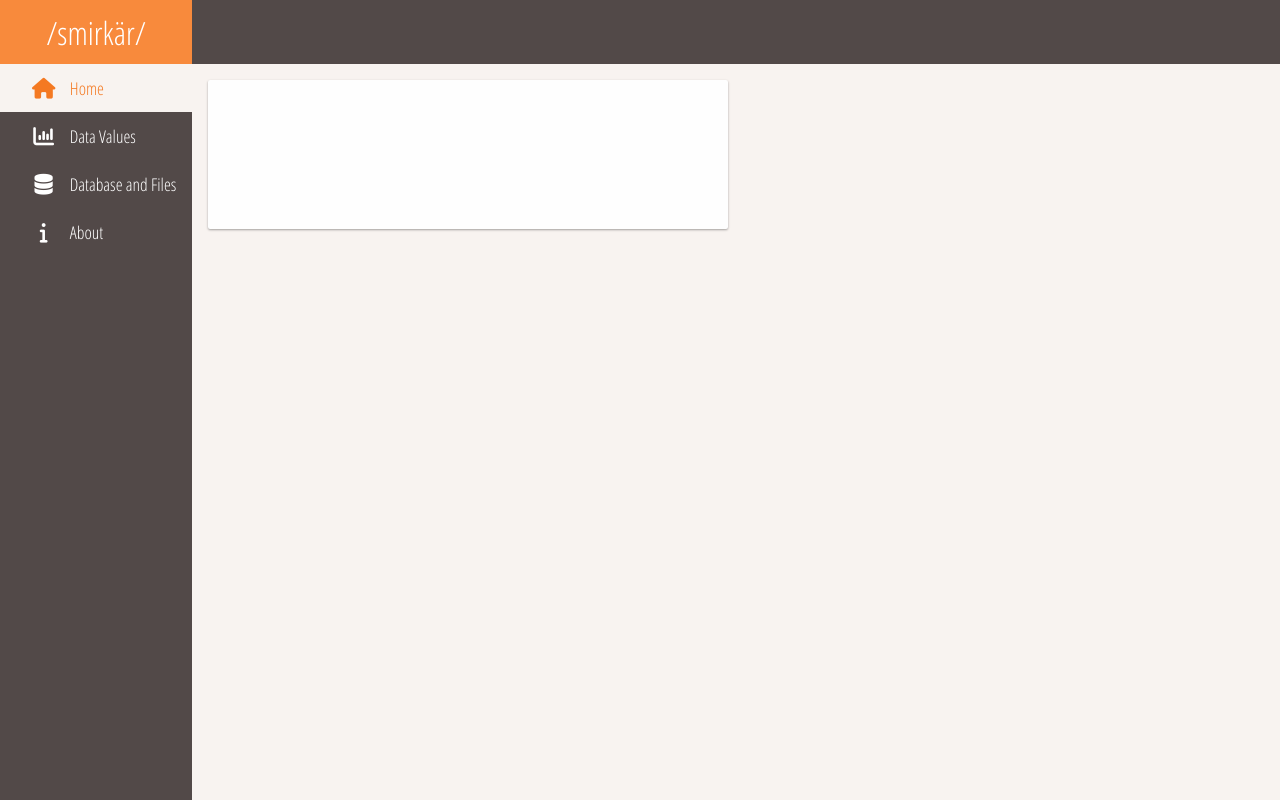
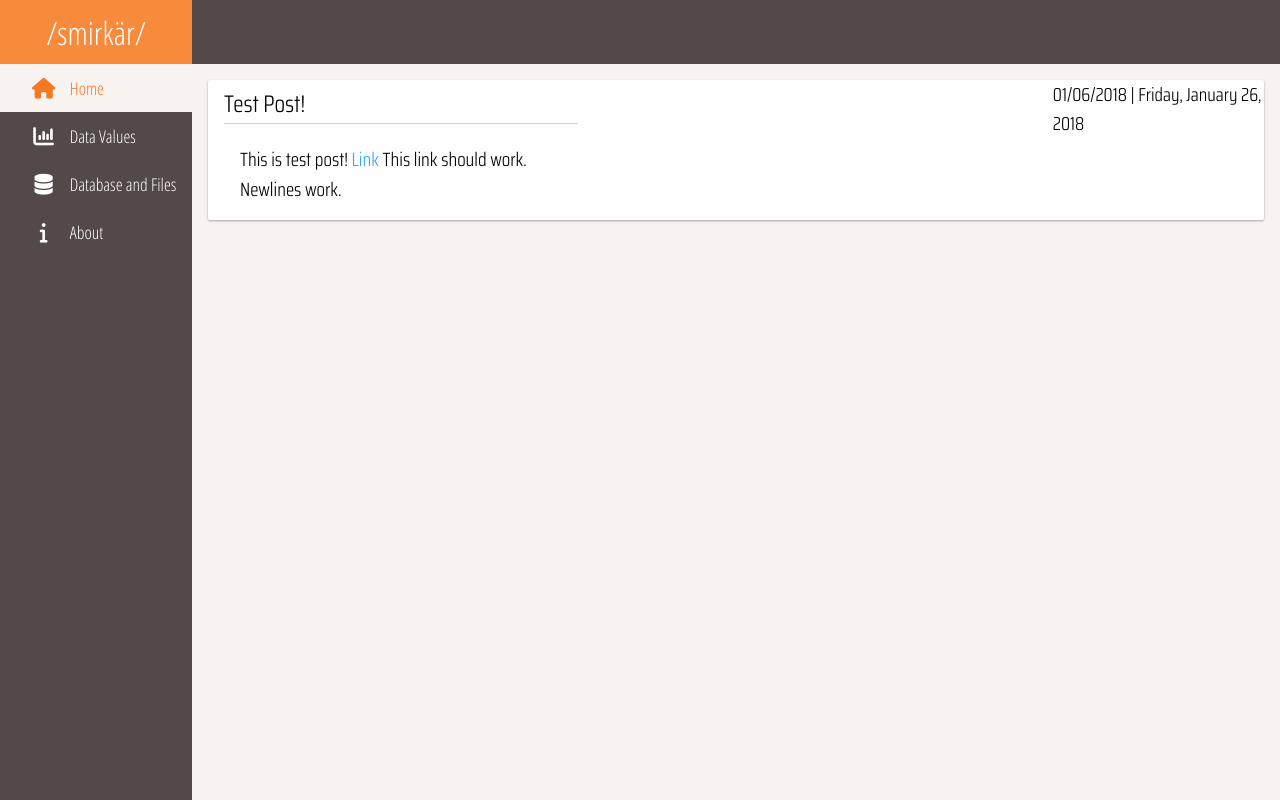
Before and after one commit to yamanq/smearcar-db, a Flask app: page / in a window 1280 px wide. Run offline with Flask 2, Linux system fonts and the light colour scheme; data that the repository does not hold is empty; some libraries are stand-ins or nearby versions.

Commit message:
Home page post function, css/animation changes

```diff
--- a/static/index.css
+++ b/static/index.css
@@ -203,9 +203,15 @@ a {
 	grid-gap: 2vh;
 }
 
-#home, #dataValues {
+ #dataValues {
 	grid-template-columns: 1fr 1fr;
 	grid-template-rows: 2fr 5fr 2fr;
+}
+
+#home {
+	display: block;
+
+	opacity: 1;
 }
 
 .card {
@@ -220,7 +226,7 @@ a {
 
 	transition: all 0.3s cubic-bezier(.25,.8,.25,1);
 
-	grid-template-columns: 100%;
+	grid-template-columns: 35% auto 20%;
 	grid-template-rows: 6vh auto;
 }
 
@@ -228,8 +234,7 @@ a {
 	box-shadow: 0 3px 6px rgba(0,0,0,0.16), 0 3px 6px rgba(0,0,0,0.23);
 }
 
-.card h2 {
-	width: 35%;
+.card > h2 {
 	margin: auto 0 auto 2vh;
 
 	font-weight: 300;
@@ -239,15 +244,27 @@ a {
 	grid-row: 1;
 }
 
+.card > h3 {
+	grid-column: 3;
+	grid-row: 1;
+}
+
 .card > div {
-	grid-column: 1;
+	grid-column: 1 / 4;
 	grid-row: 2;
 }
 
-#home {
-	display: grid;
+.card > p {
+	margin: 2vh 0 2vh 4vh;
+	font-size: 120%;
+	font-weight: 300;
+	grid-column: 1 / 4;
+	grid-row: 2;
+}
 
-	opacity: 1;
+.card > h3  {
+	margin: auto;
+	font-weight: 300;
 }
 
 #langSelect {
--- a/static/index.js
+++ b/static/index.js
@@ -1,6 +1,7 @@
 var navSelect = "home";
 var serverURL = window.location.origin;
 var data;
+
 // var trelloInfo = {};
 
 
@@ -18,7 +19,6 @@ var members = [
 var dropOp = {
     //Insert correct
 };
-
 
 var dropOpStore = {};
 
@@ -44,12 +44,17 @@ function createNav() {
     }
 }
 
-function updateMain(op) {
+function updateMain(op) { // Updates the actual page.
     updateNav(op);
     document.getElementById(navSelect).style.opacity = "0";
     setTimeout(function() {
+        console.log(op);
         document.getElementById(navSelect).style.display = "none";
-        document.getElementById(op).style.display = "grid";
+        if(op === "home") {
+            document.getElementById(op).style.display = "block";
+        } else {
+            document.getElementById(op).style.display = "grid";
+        }
         setTimeout(function() {
             document.getElementById(op).style.opacity = "1";
         }, 30);
@@ -57,7 +62,7 @@ function updateMain(op) {
     }, 300);
 }
 
-function updateNav(op) {
+function updateNav(op) { // Updates the sidebar navigation.
     var oldNav = document.querySelectorAll("[option=" + navSelect + "]")[0];
     var newNav = document.querySelectorAll("[option=" + op + "]")[0];
     oldNav.style.backgroundColor = "rgba(0,0,0,0)";
@@ -103,11 +108,13 @@ function phoneme(p) {
 }
 
 function generateDropOp() { // For options that change based on data.
-    dropOp["langSelect"] = [function() {
+    dropOp["langSelect"] = [function() { // Function that occurs when change language.
         // Generate info box material.
         var langInfo = language(dropOpStore["langSelect"]);
         var info = document.getElementById("langInfoCont");
+        var dataBox = document.getElementById("dataTableCont");
         info.style.opacity = "0";
+        dataBox.style.opacity = "0";
         setTimeout(function() {
             while (info.firstChild) {
                 info.removeChild(info.firstChild);
@@ -119,7 +126,7 @@ function generateDropOp() { // For options that change based on data.
             p2.appendChild(document.createTextNode("Source: "));
             if(langInfo.source.length > 0) {
                 a.href = langInfo.source;
-                srcText = (langInfo.source.length > 60) ? langInfo.source.substring(0, langInfo.source.length - 3) + "..." : langInfo.source;
+                srcText = (langInfo.source.length > 60) ? langInfo.source.substring(0, 57) + "..." : langInfo.source;
                 a.appendChild(document.createTextNode(srcText));
                 p2.appendChild(a);
             } else {
@@ -127,13 +134,10 @@ function generateDropOp() { // For options that change based on data.
             }
             info.appendChild(p);
             info.appendChild(p2);
-            info.style.opacity = "1";
-        }, 400);
-        // Generate data box material.
-        var dataBox = document.getElementById("dataTableCont");
-        var phonemes = Object.keys(langInfo.phonemes);
-        dataBox.style.opacity = "0";
-        setTimeout(function() {
+            // Generate data box material.
+
+            var phonemes = Object.keys(langInfo.phonemes);
+
             while (dataBox.firstChild) {
                 dataBox.removeChild(dataBox.firstChild);
             }
@@ -165,8 +169,9 @@ function generateDropOp() { // For options that change based on data.
                 dataBox.children[tableNum].appendChild(p1);
                 dataBox.children[tableNum].appendChild(p2);
             }
+            info.style.opacity = "1";
             dataBox.style.opacity = "1";
-        }, 400);
+        }, 300);
     }].concat(["Select language..."].concat(data.languages));
 }
 
@@ -237,6 +242,44 @@ document.onclick = function(event) {
     }
 }
 
+function homeCards() {
+    // GET posts from server
+    var week = ["Sunday", "Monday", "Tuesday", "Wednesday", "Thursday", "Friday", "Saturday"];
+    var month = ["January", "February", "March", "April", "May", "June", "July", "August", "September", "October", "November", "December"];
+    var examplePost = [
+        {
+            author: "Kenneth Jao",
+            title: "Test Post!",
+            content: "This is test post! <a target='_blank' href='https://google.com'>Link</a> This link should work.<br> Newlines work.",
+            date: new Date(2018, 0, 26, 4, 51)
+        }
+    ];
+    var home = document.getElementById("home");
+    for(var i = 0; i < examplePost.length; i++) {
+        var div = document.createElement("div");
+        div.className = "card";
+        var h2 = document.createElement("h2");
+        h2.textContent = examplePost[i].title;
+        div.appendChild(h2);
+        var h3 = document.createElement("h3");
+        var dt = examplePost[i].date;
+        var smallDate = (function() {
+            var m = (dt.getMonth()+1).toString();
+            var d = (dt.getDay()+1).toString();
+            m = (m.length === 1) ? "0" + m : m;
+            d = (d.length === 1) ? "0" + d : d;
+            return m+"/"+d+"/"+dt.getFullYear().toString();
+        })();
+        var fullDate = week[dt.getDay()] + ", " + month[dt.getMonth()] + " " + dt.getDate().toString() + ", " + dt.getFullYear().toString();
+        h3.textContent = smallDate + " | " + fullDate;
+        div.appendChild(h3);
+        var p = document.createElement("p");
+        p.innerHTML = examplePost[i].content;
+        div.appendChild(p);
+        home.appendChild(div);
+    }
+}
+
 /*function getTrelloCards() {
     Trello.authorize();
     var cardArr, listArr, lists;
@@ -265,5 +308,6 @@ document.onclick = function(event) {
 }*/
 
 getData();
+homeCards();
 createNav();
 updateNav(navSelect);
--- a/templates/index.html
+++ b/templates/index.html
@@ -25,12 +25,6 @@
     </div>
     <div id="mainContainer">
         <div id="home" class="optionContainer">
-            <div id="roles" class="card">
-            </div>
-            <div id="about" class="card">
-            </div>
-            <div id="tasks">
-            </div>
         </div>
         <div id="dataValues" class="optionContainer">
             <div id="langSelect" class="card">
@@ -40,12 +34,12 @@
             </div>
             <div id="dataInfo" class="card">
                 <h2>Info</h2>
-                <div id="langInfoCont">
+                <div id="langInfoCont" class="transition">
                 </div>
             </div>
             <div id="dataTable" class="card">
                 <h2>Data</h2>
-                <div id="dataTableCont">
+                <div id="dataTableCont" class="transition">
                 </div>
             </div>
         </div>
```
